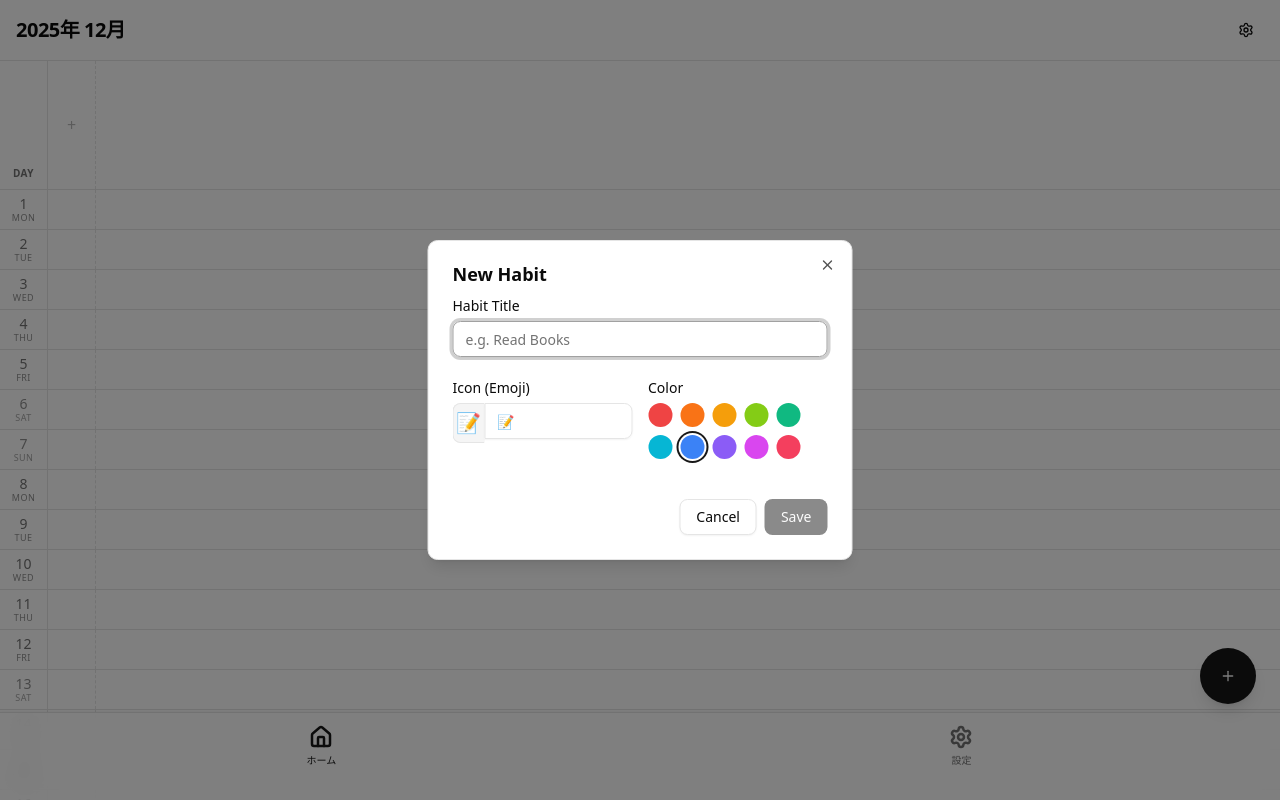
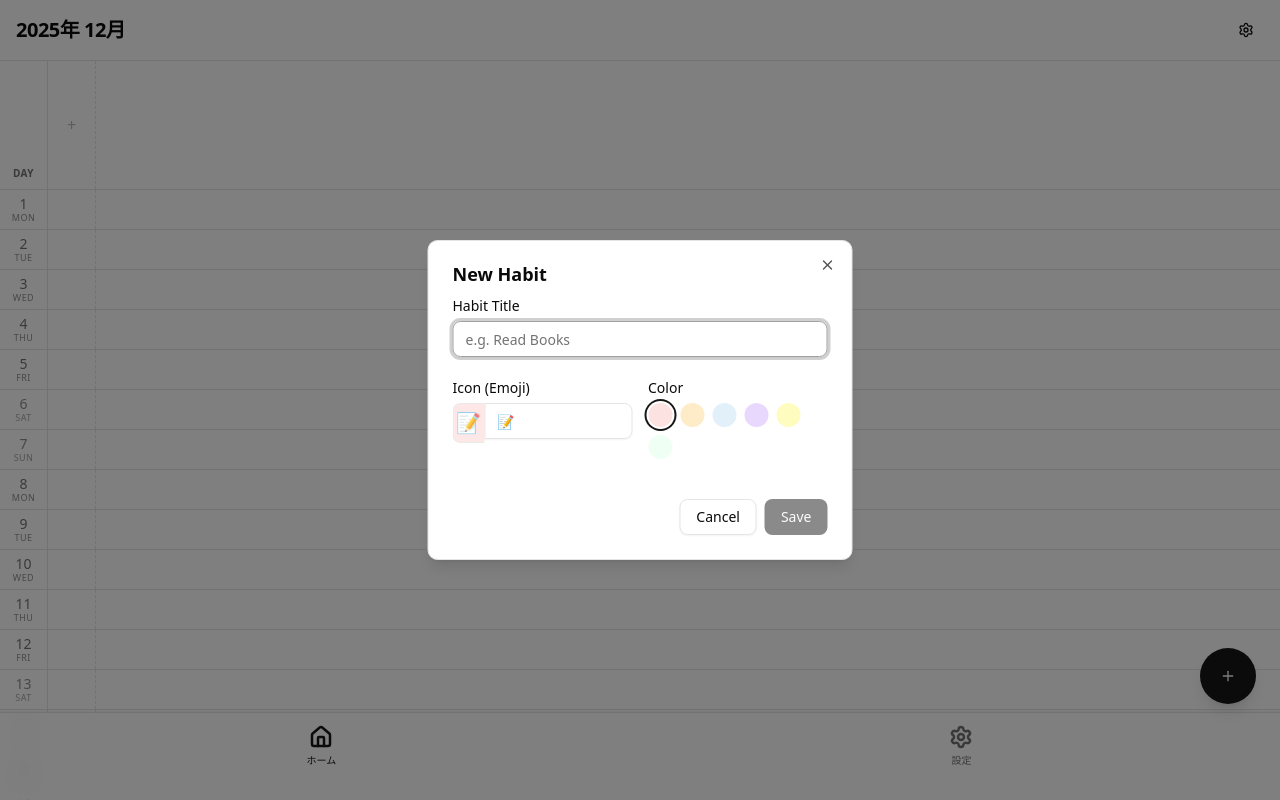
Before and after one commit to Asada678/habit, a Next.js app: page / in a window 1280 px wide. Both pictures are taken after a click on the button 1228 px from the left and 676 px from the top of the page. Built offline with nearby package versions, Linux system fonts and the light colour scheme.

Commit message:
feat: Implement new habit color palette using CSS variables and integrate into habit form and calendar components.

```diff
--- a/src/app/globals.css
+++ b/src/app/globals.css
@@ -44,6 +44,16 @@
   --radius-2xl: calc(var(--radius) + 8px);
   --radius-3xl: calc(var(--radius) + 12px);
   --radius-4xl: calc(var(--radius) + 16px);
+
+  /* Custom Dashboard Colors */
+  --color-habit-pink: var(--habit-pink);
+  --color-habit-orange: var(--habit-orange);
+  --color-habit-blue: var(--habit-blue);
+  --color-habit-purple: var(--habit-purple);
+  --color-habit-yellow: var(--habit-yellow);
+  --color-habit-green: var(--habit-green);
+  --color-paper: var(--paper);
+  --color-grid-line: var(--grid-line);
 }
 
 :root {
@@ -79,6 +89,16 @@
   --sidebar-accent-foreground: oklch(0.205 0 0);
   --sidebar-border: oklch(0.922 0 0);
   --sidebar-ring: oklch(0.708 0 0);
+
+  /* Custom Dashboard Colors */
+  --habit-pink: #FDE2E2;
+  --habit-orange: #FEEBC8;
+  --habit-blue: #E2F0F9;
+  --habit-purple: #E9D8FD;
+  --habit-yellow: #FEFCBF;
+  --habit-green: #F0FFF4;
+  --paper: #FFFFFF;
+  --grid-line: #E5E5E5;
 }
 
 .dark {
@@ -113,6 +133,31 @@
   --sidebar-accent-foreground: oklch(0.985 0 0);
   --sidebar-border: oklch(1 0 0 / 10%);
   --sidebar-ring: oklch(0.556 0 0);
+
+  /* Custom Dashboard Colors Dark Mode */
+  --habit-pink: #ccbaba;
+  /* Desaturated/darker or use as is? Keeping same for now to match request or maybe slight adjust */
+  --habit-orange: #d1c1a5;
+  --habit-blue: #bac5cd;
+  --habit-purple: #c3b4d4;
+  --habit-yellow: #d1cf9d;
+  --habit-green: #c4d1c7;
+  --paper: #262626;
+  --grid-line: #404040;
+}
+
+@utility writing-vertical {
+  writing-mode: vertical-rl;
+  text-orientation: mixed;
+}
+
+@utility no-scrollbar {
+  -ms-overflow-style: none;
+  scrollbar-width: none;
+
+  &::-webkit-scrollbar {
+    display: none;
+  }
 }
 
 @layer base {
--- a/src/features/calendar/components/DateRow.tsx
+++ b/src/features/calendar/components/DateRow.tsx
@@ -1,4 +1,5 @@
 import { CheckCell } from "@/features/record/components/CheckCell";
+import { resolveHabitColor } from "@/features/habit/constants";
 import type { Check, Habit } from "@/lib/types/db";
 import { cn } from "@/lib/utils";
 
@@ -73,7 +74,7 @@ export function DateRow({
               <CheckCell
                 status={!!check?.completed}
                 hasNote={!!check?.note}
-                color={habit.color}
+                color={resolveHabitColor(habit.color)}
                 onClick={() => habit.id && onToggle(habit.id)}
                 onLongPress={() => habit.id && onEditNote(habit.id)}
               />
--- a/src/features/habit/components/HabitForm.tsx
+++ b/src/features/habit/components/HabitForm.tsx
@@ -2,6 +2,12 @@ import { useEffect, useState } from "react";
 import { Button } from "@/components/ui/button";
 import { Input } from "@/components/ui/input";
 import { Label } from "@/components/ui/label"; // Check if Label exists, usually in shadcn
+import {
+  HABIT_COLORS,
+  HABIT_COLOR_MAP,
+  type HabitColorKey,
+  resolveHabitColor,
+} from "@/features/habit/constants";
 import type { NewHabit } from "@/features/habit/types";
 
 interface HabitFormProps {
@@ -10,28 +16,15 @@ interface HabitFormProps {
   onCancel: () => void;
 }
 
-const COLORS = [
-  "#ef4444", // red
-  "#f97316", // orange
-  "#f59e0b", // amber
-  "#84cc16", // lime
-  "#10b981", // emerald
-  "#06b6d4", // cyan
-  "#3b82f6", // blue
-  "#8b5cf6", // violet
-  "#d946ef", // fuchsia
-  "#f43f5e", // rose
-];
-
 export function HabitForm({ initialData, onSubmit, onCancel }: HabitFormProps) {
   const [title, setTitle] = useState(initialData?.title || "");
   const [icon, setIcon] = useState(initialData?.icon || "📝");
-  const [color, setColor] = useState(initialData?.color || COLORS[6]);
+  const [color, setColor] = useState(initialData?.color || HABIT_COLORS[0]);
 
   useEffect(() => {
     setTitle(initialData?.title || "");
     setIcon(initialData?.icon || "📝");
-    setColor(initialData?.color || COLORS[6]);
+    setColor(initialData?.color || HABIT_COLORS[0]);
   }, [initialData?.title, initialData?.icon, initialData?.color]);
 
   const handleSubmit = (e: React.FormEvent) => {
@@ -63,7 +56,13 @@ export function HabitForm({ initialData, onSubmit, onCancel }: HabitFormProps) {
         <div className="space-y-2">
           <Label htmlFor="icon">Icon (Emoji)</Label>
           <div className="flex">
-            <div className="flex h-10 w-10 items-center justify-center rounded-l-md border border-r-0 bg-muted text-xl">
+            <div
+              className="flex h-10 w-10 items-center justify-center rounded-l-md border border-r-0 text-xl"
+              style={{
+                backgroundColor: resolveHabitColor(color),
+                opacity: 0.8,
+              }}
+            >
               {icon}
             </div>
             <Input
@@ -79,13 +78,14 @@ export function HabitForm({ initialData, onSubmit, onCancel }: HabitFormProps) {
         <div className="space-y-2">
           <Label>Color</Label>
           <div className="flex flex-wrap gap-2">
-            {COLORS.map((c) => (
+            {HABIT_COLORS.map((cKey) => (
               <button
                 type="button"
-                key={c}
-                className={`h-6 w-6 rounded-full transition-transform hover:scale-110 ${color === c ? "ring-2 ring-offset-2 ring-primary" : ""}`}
-                style={{ backgroundColor: c }}
-                onClick={() => setColor(c)}
+                key={cKey}
+                className={`h-6 w-6 rounded-full ring-offset-background transition-transform hover:scale-110 ${color === cKey ? "ring-2 ring-offset-2 ring-primary" : ""}`}
+                style={{ backgroundColor: HABIT_COLOR_MAP[cKey] }}
+                onClick={() => setColor(cKey)}
+                aria-label={`Select ${cKey} color`}
               />
             ))}
           </div>
--- /dev/null
+++ b/src/features/habit/constants.ts
@@ -0,0 +1,21 @@
+export const HABIT_COLOR_MAP = {
+    pink: "var(--habit-pink)",
+    orange: "var(--habit-orange)",
+    blue: "var(--habit-blue)",
+    purple: "var(--habit-purple)",
+    yellow: "var(--habit-yellow)",
+    green: "var(--habit-green)",
+} as const;
+
+export type HabitColorKey = keyof typeof HABIT_COLOR_MAP;
+
+export const HABIT_COLORS = Object.keys(HABIT_COLOR_MAP) as HabitColorKey[];
+
+// Helper to resolve color safely (handling legacy hex codes if any)
+export function resolveHabitColor(color?: string): string {
+    if (!color) return "var(--habit-pink)"; // Default
+    if (color in HABIT_COLOR_MAP) {
+        return HABIT_COLOR_MAP[color as HabitColorKey];
+    }
+    return color; // Fallback for legacy hex codes
+}
```
